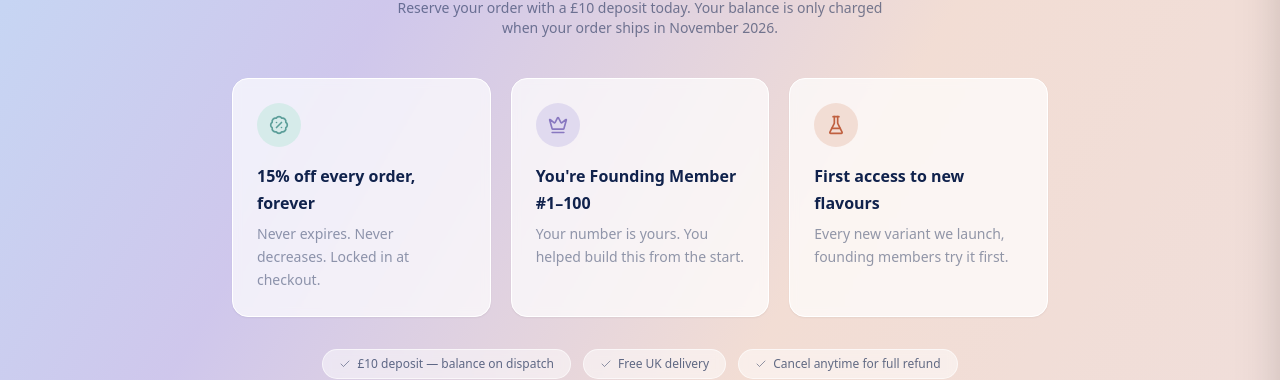
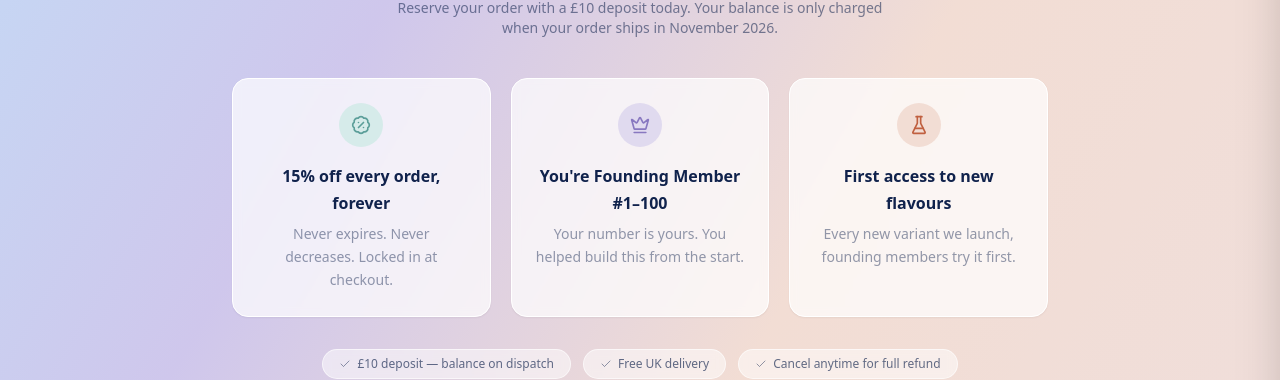
Before and after one commit to yasminlrose/necta-labs-website, a Next.js app: page /pre-order in a window 1280 px wide. Shown: the part 283-663 px from the top of the page. Built offline with nearby package versions, Linux system fonts and the light colour scheme; no server answers.

Commit message:
fix: centre icons in founding member perk cards on pre-order page

```diff
--- a/src/views/PreOrderPage.tsx
+++ b/src/views/PreOrderPage.tsx
@@ -64,8 +64,8 @@ function FoundingPerks() {
             { Icon: Crown,        accent: "#8878C0", light: "#E0DAEF", title: "You're Founding Member #1–100", desc: "Your number is yours. You helped build this from the start." },
             { Icon: FlaskConical, accent: "#C06040", light: "#F2DDD4", title: "First access to new flavours",  desc: "Every new variant we launch, founding members try it first." },
           ].map(({ Icon, accent, light, title, desc }) => (
-            <div key={title} className="bg-white/70 backdrop-blur-sm rounded-2xl p-6 text-left shadow-sm border border-white">
-              <div className="w-11 h-11 rounded-full flex items-center justify-center mb-4" style={{ backgroundColor: light }}>
+            <div key={title} className="bg-white/70 backdrop-blur-sm rounded-2xl p-6 text-center shadow-sm border border-white">
+              <div className="w-11 h-11 rounded-full flex items-center justify-center mb-4 mx-auto" style={{ backgroundColor: light }}>
                 <Icon className="h-5 w-5" style={{ color: accent }} />
               </div>
               <p className="font-semibold text-primary mb-1.5">{title}</p>
```
